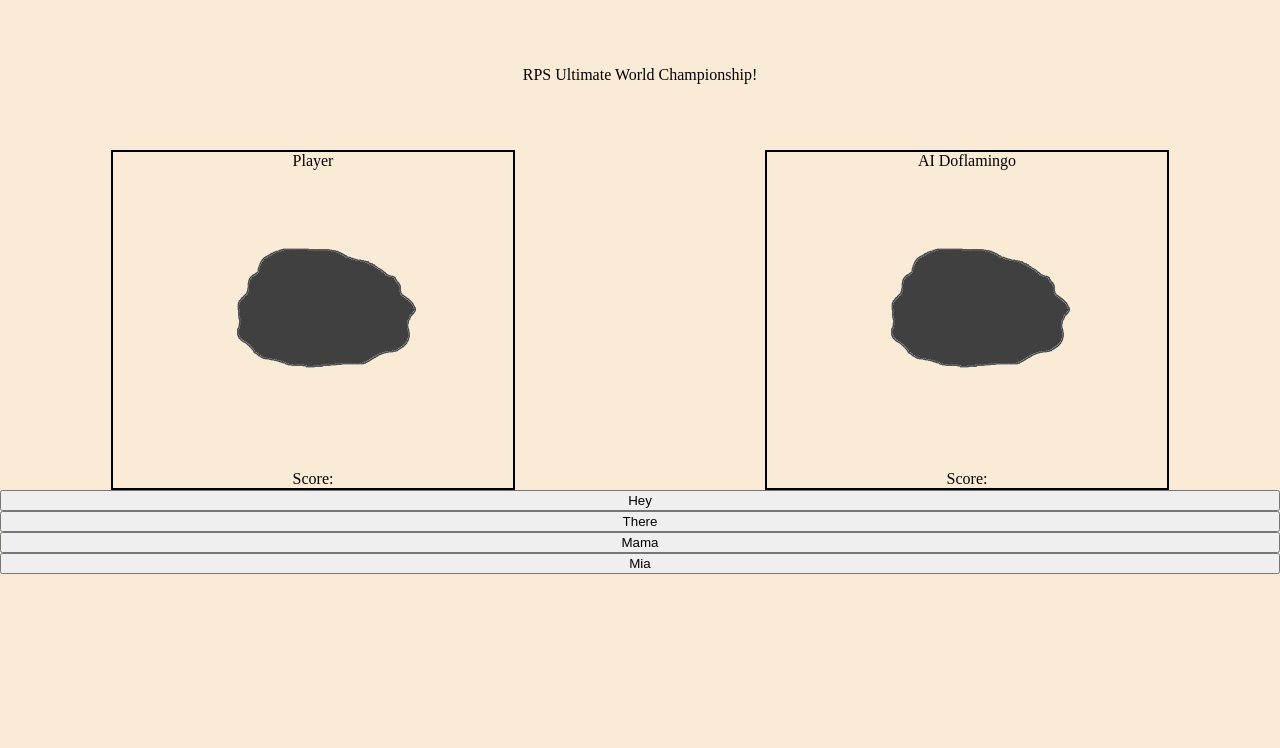
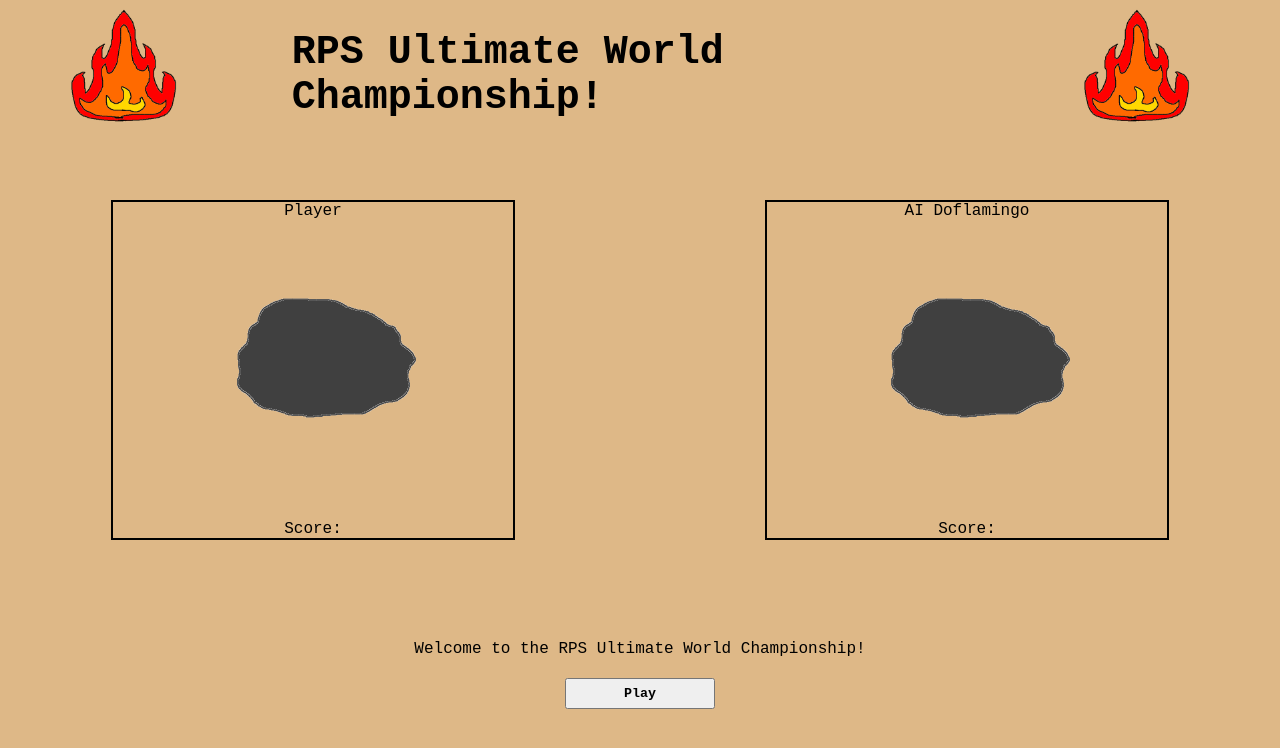
Before and after one commit to hassanbaryal/rock-paper-scissors, a plain HTML site: page index.html in a window 1280 px wide. Drawn offline with Linux system fonts and the light colour scheme.

Commit message:
Finalized first version of index.html and styles.css. Added fire.png.

```diff
--- a/index.html
+++ b/index.html
@@ -10,7 +10,9 @@
 <body>
 
     <div id="heading">
+        <img class="fire" src="./images/fire.png" alt="fire">
         <div class="title">RPS Ultimate World Championship!</div>
+        <img clas="fire "src="./images/fire.png" alt="fire">
     </div>
 
     <div id="top-container">
@@ -18,7 +20,7 @@
         <div class="player-stat">
 
             <div class="name" contenteditable="true">Player</div>
-            <img src="./images/rock.png" alt="">
+            <img class="champion" src="./images/rock.png" alt="">
             <div class="score">Score: </div>
 
         </div>
@@ -26,7 +28,7 @@
         <div class="computer-stat">
 
             <div class="name">AI Doflamingo</div>
-            <img src="./images/rock.png" alt="">
+            <img class="champion" src="./images/rock.png" alt="">
             <div class="score">Score: </div>
 
         </div>
@@ -35,10 +37,9 @@
 
     <div id="bottom-container">
         <!-- this div will contain bottom half UI (i.e. instructions box, buttons)-->
-        <button>Hey</button>
-        <button>There</button>
-        <button>Mama</button>
-        <button>Mia</button>
+        <div class="instruction">Welcome to the RPS Ultimate World Championship!</div>
+        <button class="play">Play</button>
+
     </div>
 
 
--- a/styles.css
+++ b/styles.css
@@ -2,10 +2,11 @@
 html, body {
     margin: 0;
     height: 100%;
+    font-family: 'Courier New', Courier, monospace
 }
 body {
     height: 100%;
-    background-color: antiquewhite;
+    background-color: burlywood;
     display: flex;
     flex-flow: column;
 }
@@ -13,7 +14,6 @@ body {
 
 #heading, #top-container, #bottom-container {
     display: flex;
-
 }
 
 #heading {
@@ -21,9 +21,13 @@ body {
     flex-flow: row;
     justify-content: center;
     align-items: center;
+    font-size: 40px;
+    font-weight: bolder;
+    gap: 25px;
 }
 
 #top-container {
+    margin: 50px;
     flex-flow: row nowrap;
     height: auto;
     justify-content: center;
@@ -32,8 +36,11 @@ body {
 }
 
 #bottom-container {
-    height: ;
+    margin: 50px;
     flex-flow: column;
+    justify-content: center;
+    align-items: center;
+    gap: 20px;
 
 }
 
@@ -46,6 +53,17 @@ body {
 }
 
 img {
-    max-height: 300px;
+    max-height: 200px;
 
 }
+
+.champion {
+    max-height: 300px;
+}
+
+button {
+    width: 150px;
+    font-family: 'Courier New', Courier, monospace;
+    font-weight: bolder;
+    padding: 6px 6px;
+}
```
Also changed, not shown: images/fire.png (added).
